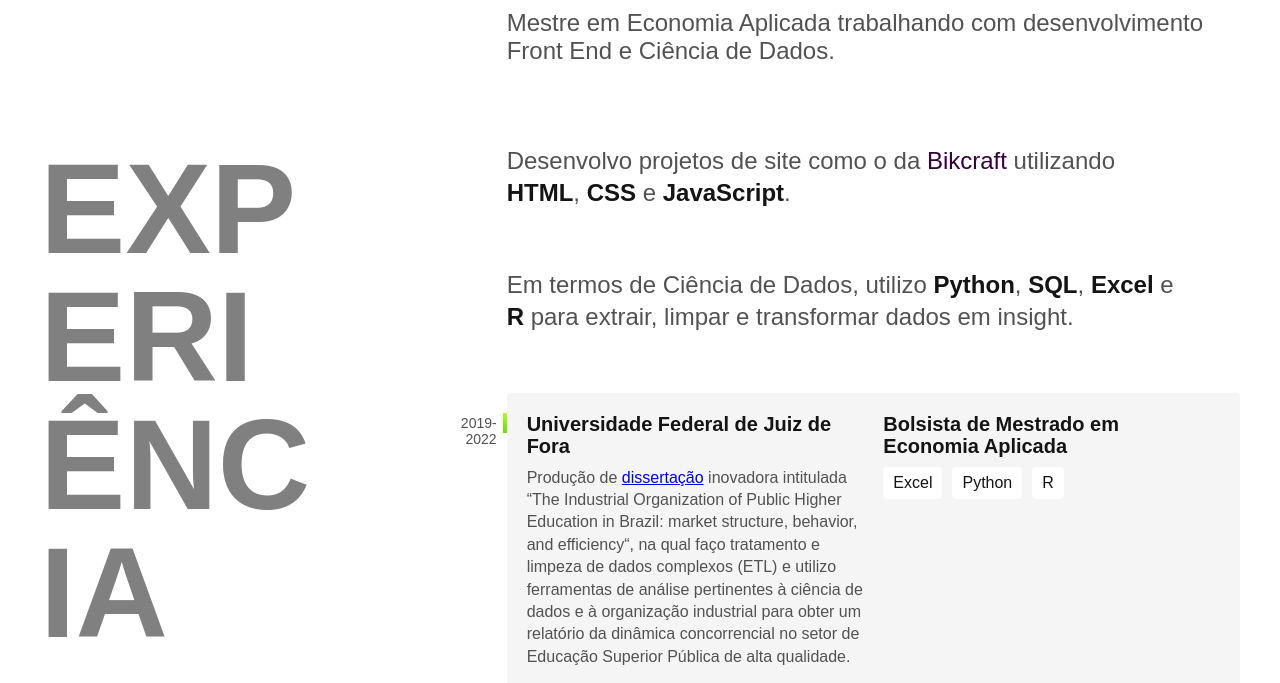
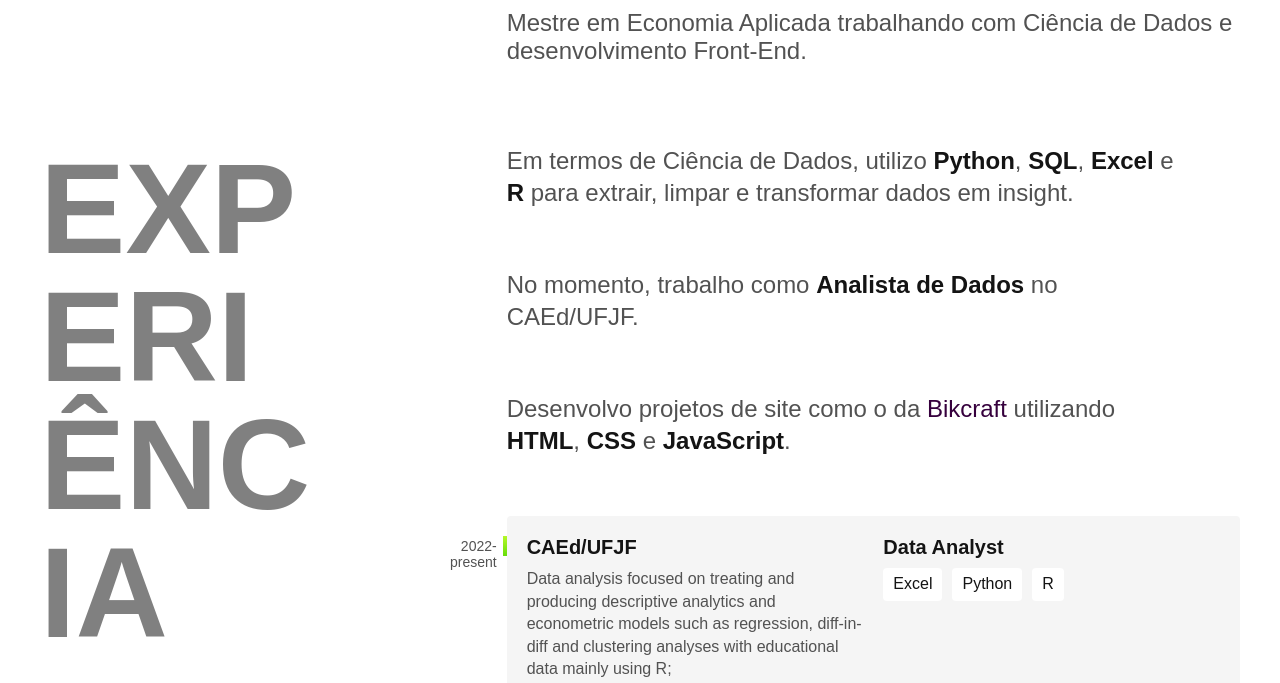
Before and after one commit to joaoaugustofrei/joaoaugustofrei.github.io, a plain HTML site: page index.html in a window 1280 px wide. Shown: the part 557-1240 px from the top of the page. Drawn offline with Linux system fonts and the light colour scheme; a web font is replaced by a local one.

Commit message:
Update index.html

```diff
--- a/index.html
+++ b/index.html
@@ -4,7 +4,7 @@
 <head>
   <meta charset="UTF-8">
   <meta name="viewport" content="width=device-width, initial-scale=1.0">
-  <title>João Freire - Desenvolvedor Front End e Cientista de Dados</title>
+  <title>João Freire - Cientista de Dados e Desenvolvedor Front-End</title>
   <meta name="description" content="Desenvolvedor e Cientista de Dados">
   <link rel="stylesheet" href="/css/style.css">
   <link rel="icon" href="/img/favicon.svg" type="image/svg+xml">
@@ -31,15 +31,28 @@
     <img src="/img/perfil.jpg" alt="Lobo Cinza">
     <div>
       <h1>Desenvolvedor<br>Front End &<br>Cientista<br>de Dados</h1>
-      <p>Mestre em Economia Aplicada trabalhando com desenvolvimento Front End e Ciência de Dados.</p>
+      <p>Mestre em Economia Aplicada trabalhando com Ciência de Dados e desenvolvimento Front-End.</p>
     </div>
   </main>
 
   <section class="container experiencia" id="experiencia" aria-label="Experiência">
     <h2 class="subtitulo">Experiência</h2>
     <div>
+      <p class="experiencia-texto">Em termos de Ciência de Dados, utilizo <strong>Python</strong>, <strong>SQL</strong>, <strong>Excel</strong> e <strong>R</strong> para extrair, limpar e transformar dados em insight.</p>
+      <p class="experiencia-texto">No momento, trabalho como <strong>Analista de Dados</strong> no CAEd/UFJF.</p>
       <p class="experiencia-texto">Desenvolvo projetos de site como o da <a href="https://github.com/joaoaugustofrei/bikcraft">Bikcraft</a> utilizando <strong>HTML</strong>, <strong>CSS</strong> e <strong>JavaScript</strong>.</p>
-      <p class="experiencia-texto">Em termos de Ciência de Dados, utilizo <strong>Python</strong>, <strong>SQL</strong>, <strong>Excel</strong> e <strong>R</strong> para extrair, limpar e transformar dados em insight.</p>
+
+      <div class="empresa">
+        <span class="empresa-ano">2022-present</span>
+        <h3 class="empresa-titulo">CAEd/UFJF</h3>
+        <span class="empresa-titulo">Data Analyst</span>
+        <p class="empresa-texto">Data analysis focused on treating and producing descriptive analytics and econometric models such as regression, diff-in-diff and clustering analyses with educational data mainly using R;</p>
+        <ul class="empresa-habilidades">
+          <li>Excel</li>
+          <li>Python</li>
+          <li>R</li>
+        </ul>
+      </div>
 
       <div class="empresa">
         <span class="empresa-ano">2019-2022</span>
@@ -83,6 +96,11 @@
             <span class="faculdade-tipo">Bacharel</span>
             <h3 class="faculdade-curso">Ciências Econômicas</h3>
             <span class="faculdade-instituicao">UFRJ</span>
+          </li>
+          <li class="faculdade">
+            <span class="faculdade-tipo">Cientista de Dados</span>
+            <h3 class="faculdade-curso">Data Science Intensive Course</h3>
+            <span class="faculdade-instituicao">Le Wagon</span>
           </li>
         </ul>
         <div class="formacao-extra">
```
